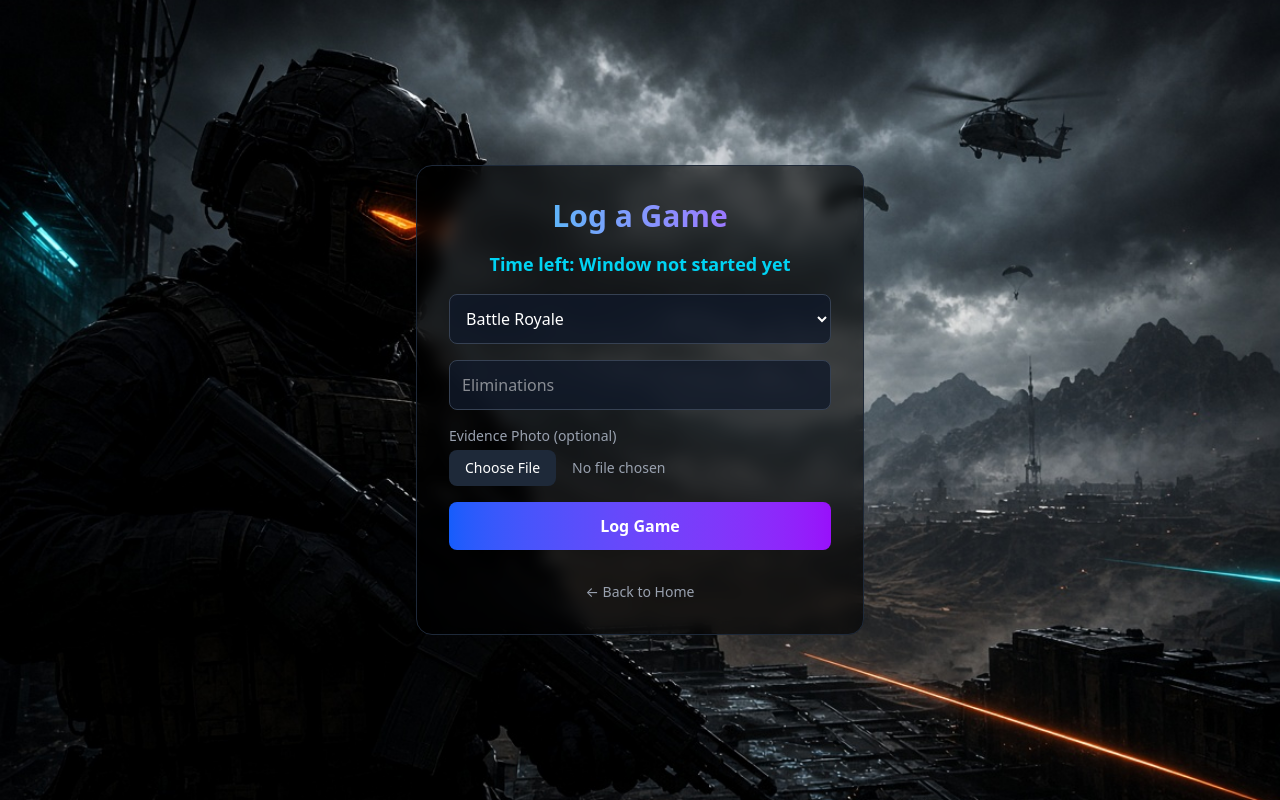
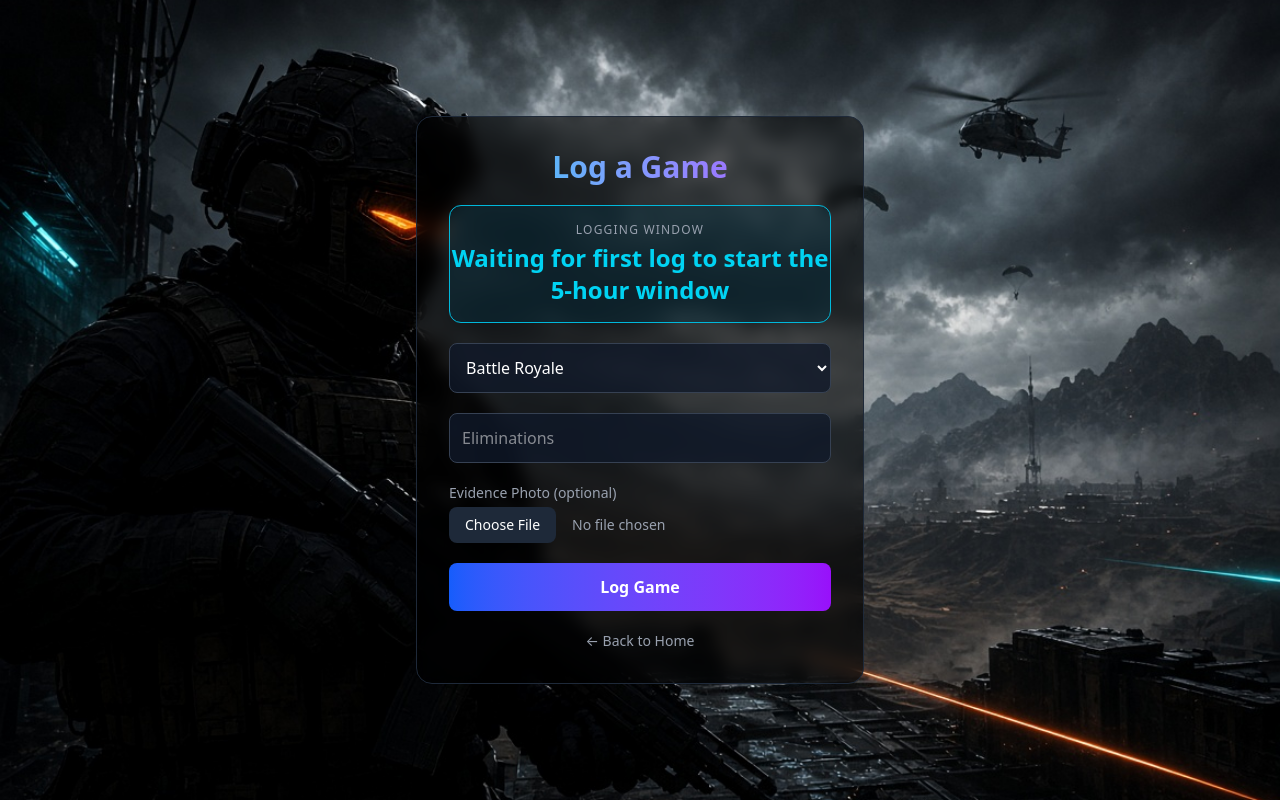
Before and after one commit to bkruger222bk-hub/Alpha-clan, a Next.js app: page /log in a window 1280 px wide. Built offline with nearby package versions, Linux system fonts and the light colour scheme; no server answers; the database is empty.

Commit message:
Visible timer + Update Gamertag button

```diff
--- a/src/app/log/page.tsx
+++ b/src/app/log/page.tsx
@@ -11,11 +11,13 @@ export default function LogGame() {
   const [photo, setPhoto] = useState<File | null>(null)
   const [message, setMessage] = useState('')
   const [uploading, setUploading] = useState(false)
-  const [timeLeft, setTimeLeft] = useState<string | null>(null)
+  const [timeLeft, setTimeLeft] = useState('Checking window...')
   const [windowOpen, setWindowOpen] = useState(true)
   const supabase = createClient()
 
   useEffect(() => {
+    let interval: NodeJS.Timeout
+
     const checkWindow = async () => {
       const { data } = await supabase
         .from('game_logs')
@@ -24,40 +26,39 @@ export default function LogGame() {
         .limit(1)
 
       if (!data || data.length === 0) {
-        setTimeLeft('Window not started yet')
+        setTimeLeft('Waiting for first log to start the 5-hour window')
         setWindowOpen(true)
         return
       }
 
       const start = new Date(data[0].created_at)
       const end = new Date(start.getTime() + WINDOW_HOURS * 60 * 60 * 1000)
-      const now = new Date()
-
-      if (now > end) {
-        setWindowOpen(false)
-        setTimeLeft('Logging closed')
-        return
-      }
 
       const updateTimer = () => {
-        const diff = end.getTime() - new Date().getTime()
+        const now = new Date()
+        const diff = end.getTime() - now.getTime()
+
         if (diff <= 0) {
           setWindowOpen(false)
-          setTimeLeft('Logging closed')
+          setTimeLeft('LOGGING CLOSED')
+          clearInterval(interval)
           return
         }
+
         const h = Math.floor(diff / 3600000)
         const m = Math.floor((diff % 3600000) / 60000)
         const s = Math.floor((diff % 60000) / 1000)
-        setTimeLeft(`${h}h ${m}m ${s}s`)
+        setTimeLeft(`${h.toString().padStart(2, '0')}h ${m.toString().padStart(2, '0')}m ${s.toString().padStart(2, '0')}s`)
+        setWindowOpen(true)
       }
 
       updateTimer()
-      const interval = setInterval(updateTimer, 1000)
-      return () => clearInterval(interval)
+      interval = setInterval(updateTimer, 1000)
     }
 
     checkWindow()
+
+    return () => clearInterval(interval)
   }, [])
 
   const submitLog = async () => {
@@ -104,16 +105,18 @@ export default function LogGame() {
 
   return (
     <div className="min-h-screen flex items-center justify-center p-6">
-      <div className="w-full max-w-md space-y-4 bg-black/60 backdrop-blur-sm p-8 rounded-2xl border border-gray-800">
+      <div className="w-full max-w-md space-y-5 bg-black/60 backdrop-blur-sm p-8 rounded-2xl border border-gray-800">
         <h1 className="text-3xl font-bold text-center bg-gradient-to-r from-cyan-400 to-purple-500 bg-clip-text text-transparent">
           Log a Game
         </h1>
 
-        {timeLeft && (
-          <div className={`text-center text-lg font-bold ${windowOpen ? 'text-cyan-400' : 'text-red-400'}`}>
-            {windowOpen ? `Time left: ${timeLeft}` : timeLeft}
-          </div>
-        )}
+        {/* Big visible timer */}
+        <div className={`text-center py-4 rounded-xl border ${windowOpen ? 'border-cyan-500 bg-cyan-950/40' : 'border-red-500 bg-red-950/40'}`}>
+          <p className="text-xs uppercase tracking-widest text-gray-400 mb-1">Logging Window</p>
+          <p className={`text-2xl font-black ${windowOpen ? 'text-cyan-400' : 'text-red-400'}`}>
+            {timeLeft}
+          </p>
+        </div>
 
         <select
           value={mode}
@@ -155,7 +158,7 @@ export default function LogGame() {
         </button>
 
         {message && <p className="text-center text-sm text-yellow-400">{message}</p>}
-        <a href="/" className="block text-center text-gray-400 hover:text-cyan-400 text-sm mt-4">← Back to Home</a>
+        <a href="/" className="block text-center text-gray-400 hover:text-cyan-400 text-sm">← Back to Home</a>
       </div>
     </div>
   )
--- a/src/app/profile/page.tsx
+++ b/src/app/profile/page.tsx
@@ -79,7 +79,7 @@ export default function ProfilePage() {
           onClick={saveProfile}
           className="w-full py-3 bg-gradient-to-r from-blue-600 to-purple-600 rounded-lg font-semibold"
         >
-          Save Gamertag
+          Update Gamertag
         </button>
 
         <div>
```
